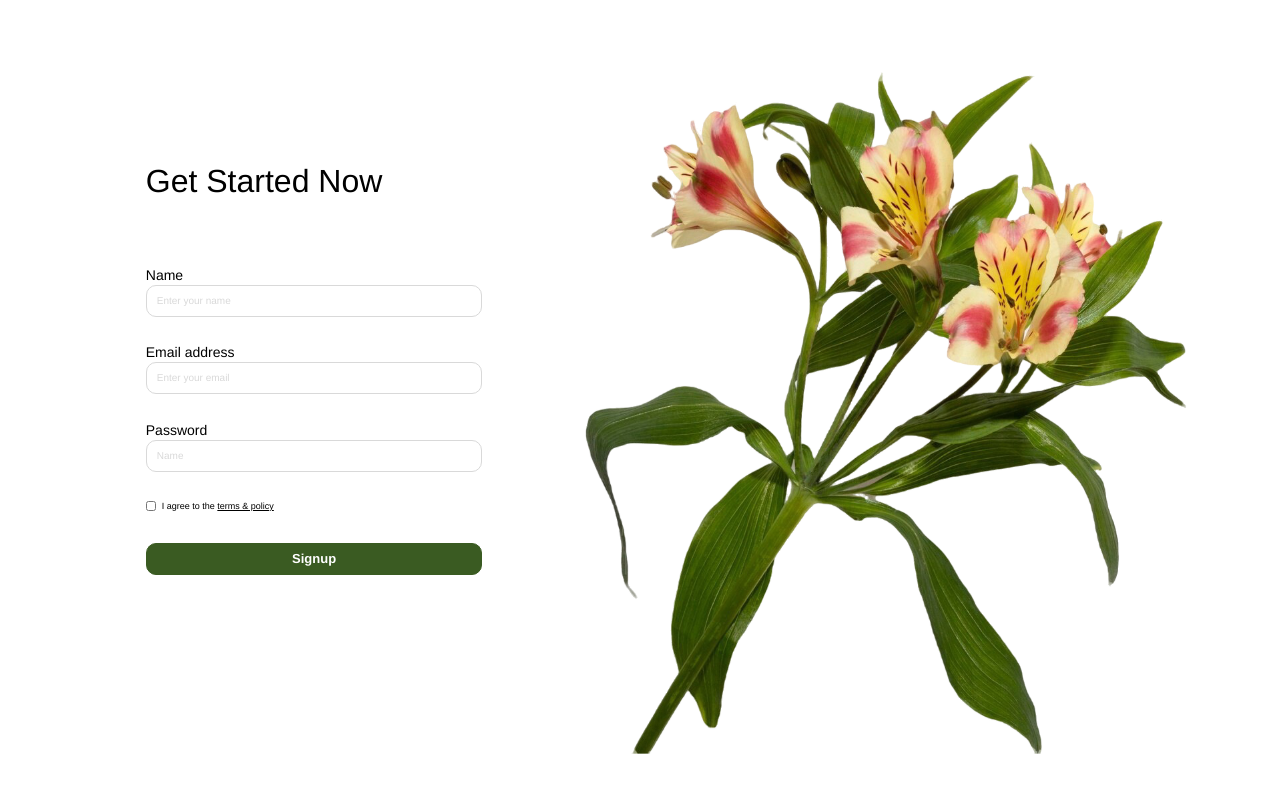
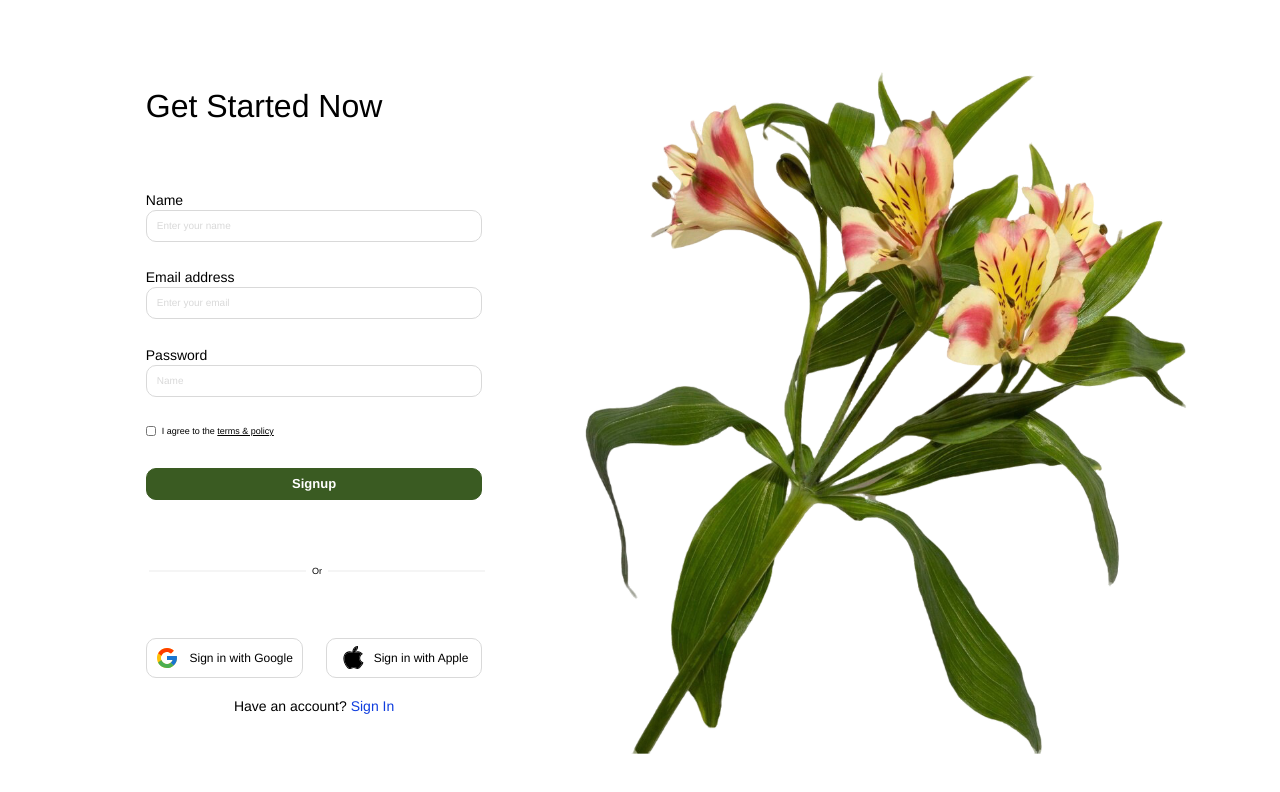
Before and after one commit to Denmark-DC-Bartolome/appdev1-final-practical-exam, a React (Vite) app: page / in a window 1280 px wide. Shown: the top 792 px of the page. Built offline with nearby package versions, Linux system fonts and the light colour scheme.

Commit message:
Add divider and social sign-in buttons

```diff
--- a/src/components/signup/SignUp.jsx
+++ b/src/components/signup/SignUp.jsx
@@ -1,6 +1,8 @@
 import { useState } from 'react'
 import styles from './SignUp.module.css'
 import blossomFlower from '../../assets/blossom-flower.svg'
+import googleLogo from '../../assets/icons-google-logo.svg'
+import appleLogo from '../../assets/icons-apple-logo.svg'
 
 export default function SignUp() {
   const [formValues, setFormValues] = useState({
@@ -85,6 +87,23 @@ export default function SignUp() {
             Signup
           </button>
         </form>
+        <div className={styles.divider} aria-label="Or">
+          <span>Or</span>
+        </div>
+        <div className={styles.socialButtons}>
+          <button className={styles.socialButton} type="button">
+            <img src={googleLogo} alt="" />
+            <span>Sign in with Google</span>
+          </button>
+          <button className={styles.socialButton} type="button">
+            <img src={appleLogo} alt="" />
+            <span>Sign in with Apple</span>
+          </button>
+        </div>
+        <p className={styles.accountPrompt}>
+          Have an account?{' '}
+          <a href="#signin">Sign In</a>
+        </p>
       </section>
       <section className={styles.rightSection} aria-label="Blossom image">
         <img
--- a/src/components/signup/SignUp.module.css
+++ b/src/components/signup/SignUp.module.css
@@ -129,6 +129,88 @@
   outline-offset: 2px;
 }
 
+.divider {
+  position: absolute;
+  top: 483px;
+  left: 3px;
+  display: flex;
+  width: min(400px, 100%);
+  height: 15px;
+  align-items: center;
+  justify-content: center;
+  background: linear-gradient(#f5f5f5, #f5f5f5) center / 100% 2px no-repeat;
+  color: #000;
+  font-family: Poppins, Helvetica, sans-serif;
+  font-size: 9px;
+  font-weight: 500;
+}
+
+.divider span {
+  padding: 0 6px;
+  background: #fff;
+}
+
+.socialButtons {
+  position: absolute;
+  top: 558px;
+  left: 0;
+  display: flex;
+  width: 100%;
+  align-items: center;
+  gap: 23px;
+}
+
+.socialButton {
+  display: inline-flex;
+  width: calc((100% - 23px) / 2);
+  min-height: 40px;
+  align-items: center;
+  justify-content: center;
+  gap: 10px;
+  padding: 4px 10px;
+  border: 1px solid #d9d9d9;
+  border-radius: 10px;
+  background: #fff;
+  color: #000;
+  cursor: pointer;
+  font-family: Poppins, Helvetica, sans-serif;
+  font-size: 12px;
+  font-weight: 500;
+  white-space: nowrap;
+}
+
+.socialButton img {
+  display: block;
+  width: 24px;
+  height: 24px;
+  object-fit: contain;
+}
+
+.socialButton:focus-visible,
+.accountPrompt a:focus-visible {
+  outline: 2px solid #3a5b22;
+  outline-offset: 2px;
+}
+
+.accountPrompt {
+  position: absolute;
+  top: 615px;
+  left: 0;
+  width: 100%;
+  margin: 0;
+  color: #000;
+  font-family: Poppins, Helvetica, sans-serif;
+  font-size: 14px;
+  font-weight: 500;
+  line-height: 23px;
+  text-align: center;
+}
+
+.accountPrompt a {
+  color: #0f3dde;
+  text-decoration: none;
+}
+
 .rightSection {
   position: absolute;
   inset: 0;
@@ -143,3 +225,17 @@
   height: 89.83vh;
   object-fit: contain;
 }
+
+@media (max-height: 800px) {
+  .leftSection {
+    top: 10vh;
+  }
+}
+
+@media (max-height: 700px) {
+  .leftSection {
+    top: 8vh;
+    transform: scale(0.84);
+    transform-origin: top left;
+  }
+}
```
Also changed, not shown: bartolome-signup-bottom.png (added).
